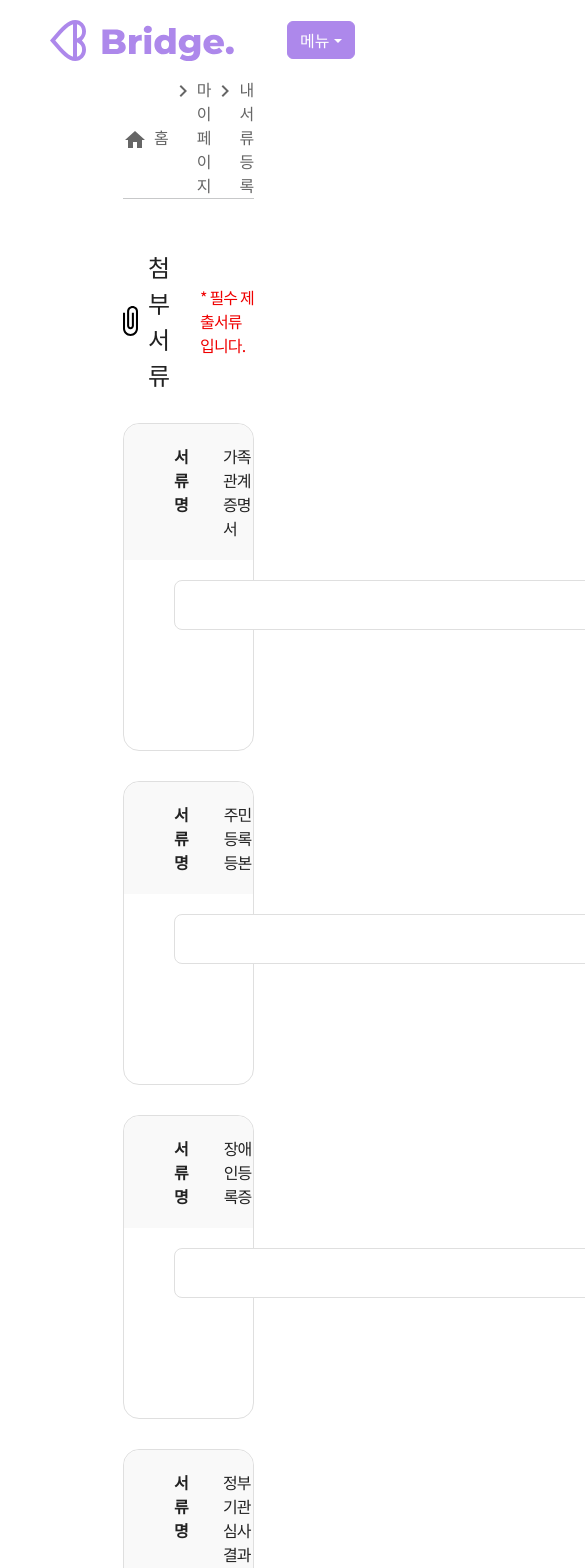
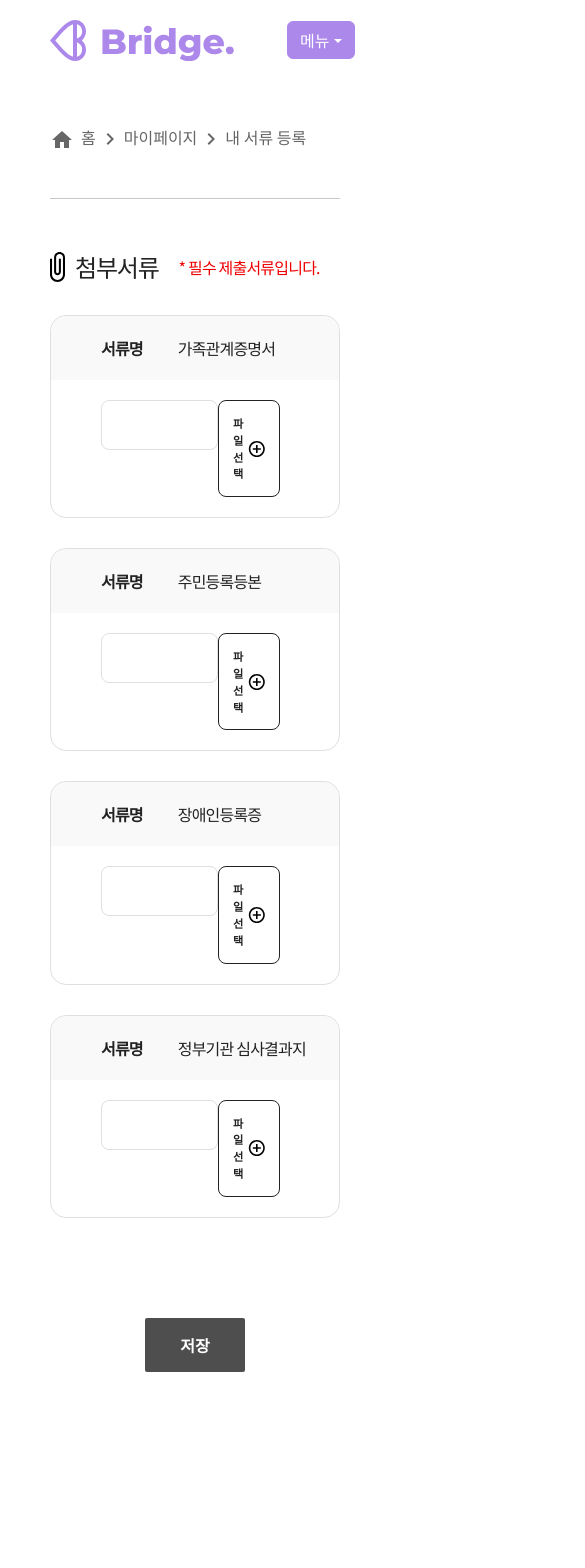
Before and after one commit to Likelion-at-SMWU-11th/LoveBridge-Client, a React (Create React App) app: page /my/doc in a window 390 px wide. Shown: the top 1568 px of the page, 585 px wide, since content can reach past the window. After the commit the page ends 1472 px from the top, so only its background shows below. Built offline with nearby package versions, Linux system fonts and the light colour scheme.

Commit message:
[feat] 반응형 mydocpage 구현

```diff
--- a/src/component/page/MyPage/MyDocPage.jsx
+++ b/src/component/page/MyPage/MyDocPage.jsx
@@ -6,6 +6,7 @@ import plusicon from '../../img/plus.svg';
 import Button from '../../ui/Button';
 import axios from 'axios';
 import { useNavigate } from 'react-router';
+import { useMediaQuery } from 'react-responsive';
 
 const Wrapper = styled.div`
     padding: 45px 136px 0px 123px;
@@ -125,6 +126,7 @@ const Validation = styled.div`
 `
 
 function MyDocPage() {
+    const isDesktop = useMediaQuery({ minWidth: 1170 });
     const [familyname, setFamilyname] = useState('');
     const [idname, setIdname] = useState('');
     const [registname, setRegistname] = useState('');
@@ -192,6 +194,8 @@ function MyDocPage() {
     }; // 받기
 
   return (
+    <>
+    {isDesktop?
     <Wrapper>
         <PagePath pathname1="마이페이지" pathname2="내 서류 등록"/>
         <hr style={{ margin: "50px 0px 50px 0px"}}/>
@@ -238,7 +242,160 @@ function MyDocPage() {
         </FileBox>
         <ButtonContainer><Button title="저장" onClick={e => handleSubmit(e)}/></ButtonContainer>
     </Wrapper>
+    :
+    <MobileWrapper>
+        <PagePath pathname1="마이페이지" pathname2="내 서류 등록"/>
+        <hr style={{ margin: "50px 0px 50px 0px"}}/>
+        <MobileTitleLine><img src={fileicon}/> <MobileTitle>첨부서류</MobileTitle><MobileRedTxt>* 필수 제출서류입니다.</MobileRedTxt></MobileTitleLine>
+        <MobileFileBox>
+            <MobileGreyZone><MobileTxt>서류명</MobileTxt><MobileDocName>가족관계증명서</MobileDocName></MobileGreyZone>
+                <MobileFileContainer>
+                    <div>
+                    <input type="text" className="file-name" value={familyname.name} disabled="disabled" style={{border: submit && !valid && family === ""? '1px solid red':''}}></input>
+                    {submit && !valid && family === "" && <MobileValidation>필수 자료입니다.</MobileValidation>}</div>
+                    <label for="family-relation" className="file-label">파일 선택<img src={plusicon}/></label>
+                    <input type="file" name="" id="family-relation" class="file-upload" onChange={handleChangeFamliy} />
+                </MobileFileContainer>
+        </MobileFileBox>
+        <MobileFileBox>
+            <MobileGreyZone><MobileTxt>서류명</MobileTxt><MobileDocName>주민등록등본</MobileDocName></MobileGreyZone>
+                <MobileFileContainer>
+                    <div>
+                    <input type="text" readonly="readonly" className="file-name" value={idname.name} disabled="disabled" style={{border: submit && !valid && id === ""? '1px solid red':''}}/>
+                    {submit && !valid && id === "" && <MobileValidation>필수 자료입니다.</MobileValidation>}</div>
+                    <label for="id-card" class="file-label">파일 선택<img src={plusicon}/></label>
+                    <input type="file" name="" id="id-card" className="file-upload" onChange={handleChangeId} />
+                </MobileFileContainer>
+        </MobileFileBox>
+        <MobileFileBox>
+            <MobileGreyZone><MobileTxt>서류명</MobileTxt><MobileDocName>장애인등록증</MobileDocName></MobileGreyZone>
+                <MobileFileContainer>
+                    <div>
+                    <input type="text" readonly="readonly" className="file-name" value={registname.name} disabled="disabled" style={{border: submit && !valid && regist === ""? '1px solid red':''}}/>
+                    {submit && !valid && regist === "" && <MobileValidation>필수 자료입니다.</MobileValidation>}</div>
+                    <label for="disable-regist" className="file-label">파일 선택<img src={plusicon}/></label>
+                    <input type="file" name="" id="disable-regist" className="file-upload" onChange={handleChangeRegist}/>
+                </MobileFileContainer>
+        </MobileFileBox>
+        <MobileFileBox>
+            <MobileGreyZone><MobileTxt>서류명</MobileTxt><MobileDocName>정부기관 심사결과지</MobileDocName></MobileGreyZone>
+                <MobileFileContainer>
+                    <div>
+                    <input type="text" readonly="readonly" class="file-name" value={govname.name} disabled="disabled" style={{border: submit && !valid && gov === ""? '1px solid red':''}}/>
+                    {submit && !valid && gov === "" && <Validation>필수 자료입니다.</Validation>}</div>
+                    <label for="gov-result" class="file-label">파일 선택<img src={plusicon}/></label>
+                    <input type="file" name="" id="gov-result" class="file-upload" onChange={handleChangeGov} />
+                </MobileFileContainer>
+        </MobileFileBox>
+        <MobileButtonContainer><Button title="저장" onClick={e => handleSubmit(e)}/></MobileButtonContainer>
+    </MobileWrapper>}
+    </>
   )
 }
+const MobileWrapper = styled.div`
+  padding: 45px 50px 0px 50px;
+`
+const MobileTitleLine = styled.div`
+    display: flex;
+    align-items: center;
+
+    > img {
+        width: 15px;
+        margin-right: 10px;
+    }
+`
+const MobileTitle = styled.div`
+    color: #222;
+    font-size: 24px;
+    font-style: normal;
+    font-weight: 500;
+    letter-spacing: -1.2px;
+    margin-right: 20px;
+`
+const MobileRedTxt = styled.div`
+    color: #EF0000;
+    font-size: 16px;
+    font-weight: 400;
+    letter-spacing: -0.8px;
+`
+const MobileFileBox = styled.div`
+    border: 1px solid #DFDFDF;
+    border-radius: 16px;
+    margin: 30px 0px 0px 0px;
+`
+const MobileGreyZone = styled.div`
+    background-color: #F9F9F9;
+    display: flex;
+    padding: 20px 0px 20px 50px;
+    border-radius: 16px 16px 0px 0px;
+`
+const MobileTxt = styled.div`
+    color: #222;
+    font-size: 16px;
+    font-weight: 700;
+    letter-spacing: -0.8px;
+    margin-right: 35px;
+`
+const MobileDocName = styled.div`
+    color: #222;
+    font-size: 16px;
+    font-weight: 400;
+    letter-spacing: -0.8px;
+`
+const MobileFileContainer = styled.div`
+    padding: 20px 50px 20px 50px;
+    display: flex;
+    justify-content: space-between;
+    .file-label {
+        padding: 14px;
+        border: 1.2px solid #222;
+        border-radius: 8px;
+        background: #FFF;
+        color: #222;
+        text-align: center;
+        font-size: 0.7em;
+        font-weight: 700;
+        letter-spacing: -0.8px;
+        text-align: center;
+        margin-right: 10px;
+        cursor: pointer;
+        display: flex;
+        align-items: center;
+        > img {
+            margin-left: 5px;
+        }
+    }
+    .file-name {
+        width: 30vw;
+        background: #FFF;
+        height: 50px;
+        line-height: 26px;
+        text-indent: 5px;
+        border: 1px solid #DFDFDF;
+        border-radius: 8px;
+        padding-left: 30px;
+    }
+    .file-upload {
+        display: none;
+    }
+`
+const MobileButtonContainer = styled.div`
+    text-align: center;
+    margin: 100px 0px 100px 0px;
+    > Button {
+        width: 100px;
+        background: #4E4E4E;
+
+        &:hover {
+            background: #AD88EB;
+        }
+    }
+`
+const MobileValidation = styled.div`
+    color: red;
+    display: flex;
+    align-items: center;
+    margin-left: 10px;
+`
 
 export default MyDocPage
```
